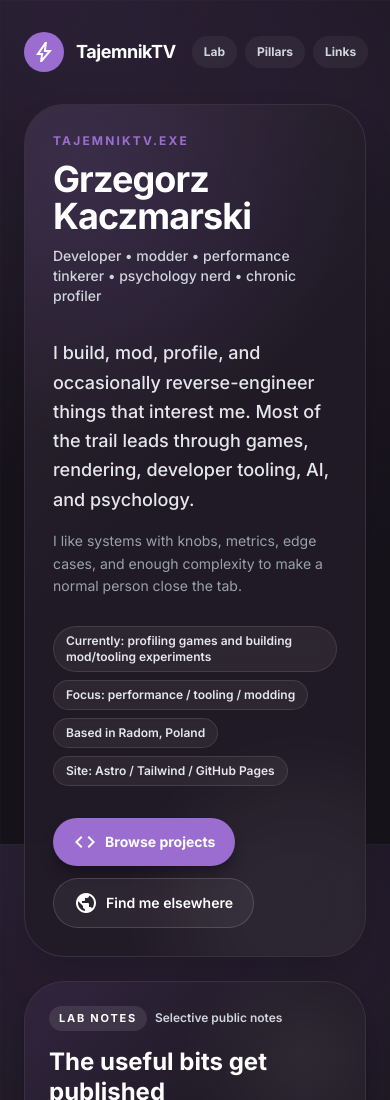
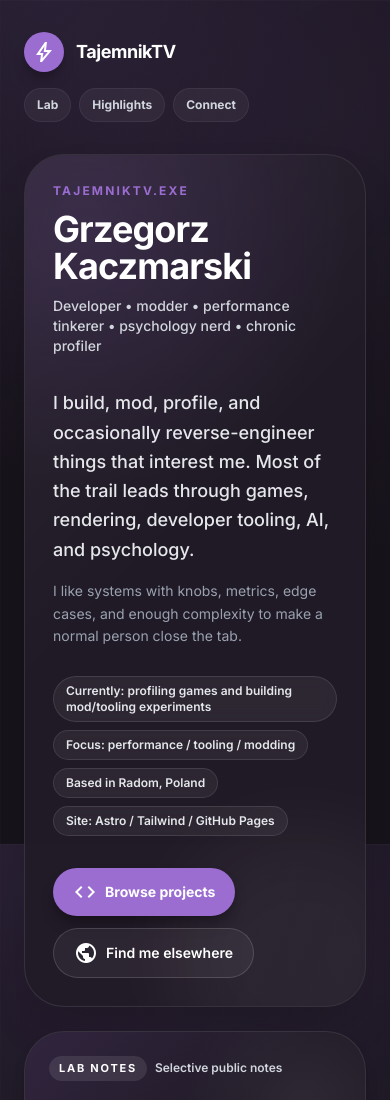
Before and after one commit to tajemniktv/tajemniktv.github.io, an Astro site: page / in a window 390 px wide. Shown: the top 1100 px of the page. Built offline with nearby package versions, Linux system fonts and the light colour scheme; Astro itself is replaced by a stand-in of ours.

Commit message:
ui: tidy mobile navigation

```diff
--- a/src/components/MobileHeader.astro
+++ b/src/components/MobileHeader.astro
@@ -2,30 +2,22 @@
 
 ---
 
-<div class="lg:hidden flex items-center justify-between gap-4 mb-8">
+<div class="lg:hidden flex flex-col sm:flex-row sm:items-center sm:justify-between gap-4 mb-8">
 	<a
 		href="/"
 		class="flex items-center gap-3 rounded-full focus:outline-none focus-visible:ring-2 focus-visible:ring-primary focus-visible:ring-offset-2 focus-visible:ring-offset-background-dark"
 		aria-label="TajemnikTV home"
 	>
 		<div
-			class="h-10 w-10 flex items-center justify-center bg-primary rounded-full text-white"
+			class="h-10 w-10 flex items-center justify-center bg-primary rounded-full text-white shadow-lg shadow-black/20"
 		>
 			<span class="material-symbols-outlined" aria-hidden="true">bolt</span>
 		</div>
 		<span class="font-bold text-lg tracking-tight">TajemnikTV</span>
 	</a>
-	<nav class="flex items-center gap-2 text-xs font-bold text-gray-300">
-		<a class="rounded-full bg-white/5 px-3 py-2 hover:text-white" href="/lab"
-			>Lab</a
-		>
-		<a
-			class="rounded-full bg-white/5 px-3 py-2 hover:text-white"
-			href="/highlights">Pillars</a
-		>
-		<a
-			class="rounded-full bg-white/5 px-3 py-2 hover:text-white"
-			href="/connect">Links</a
-		>
+	<nav class="flex flex-wrap items-center gap-2 text-xs font-bold text-gray-300" aria-label="Primary navigation">
+		<a class="rounded-full bg-white/5 border border-white/6 px-3 py-2 hover:text-white hover:bg-white/9" href="/lab">Lab</a>
+		<a class="rounded-full bg-white/5 border border-white/6 px-3 py-2 hover:text-white hover:bg-white/9" href="/highlights">Highlights</a>
+		<a class="rounded-full bg-white/5 border border-white/6 px-3 py-2 hover:text-white hover:bg-white/9" href="/connect">Connect</a>
 	</nav>
 </div>
```
